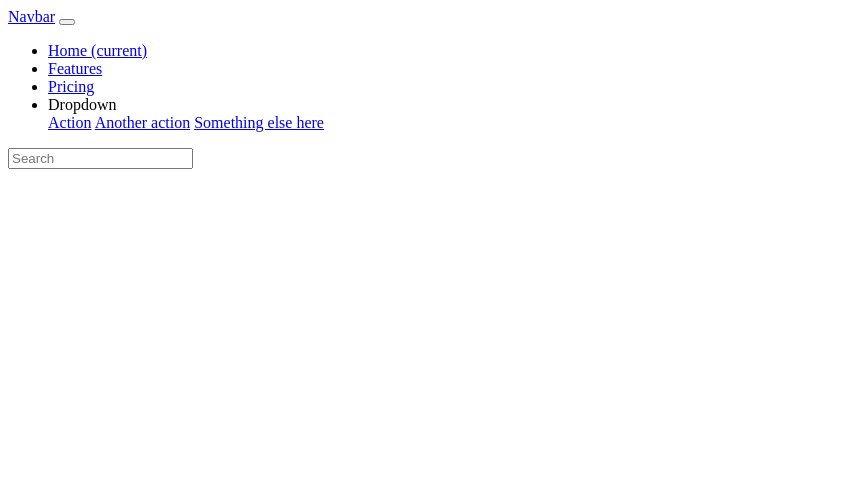
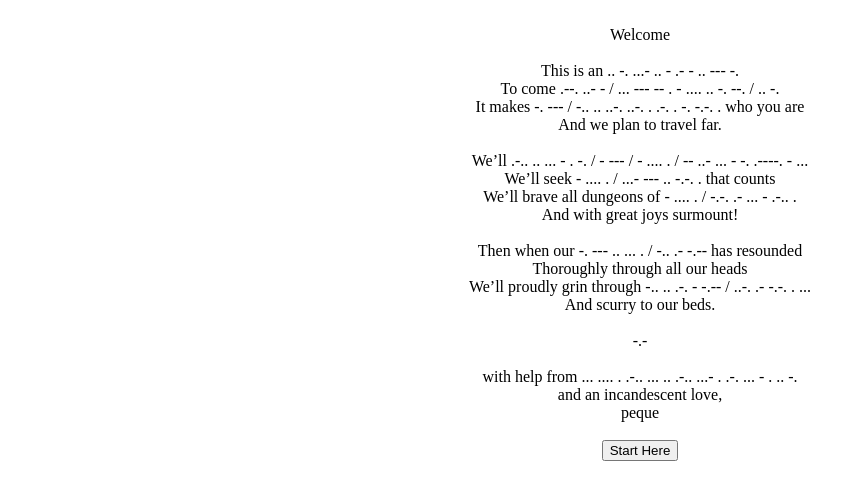
Before and after one commit to pequeninohuman/pequeninohuman, a plain HTML site: page index.html in a window 1280 px wide. Shown: the whole page, without its empty margins (0-865 px from the left). Drawn offline with Linux system fonts and the light colour scheme.

Commit message:
Add files via upload
Made a Landing Page!

```diff
--- a/index.html
+++ b/index.html
@@ -1,91 +1,60 @@
-<!--<html>
+<html>
     <head>
-        <title>Benvenuto</title>
+        <title>pequenino human</title>
     </head>
     <body>
-        <div align="center">Hello Peque!</div>
-    </body>
-</html> -->
+
+ <!-- Morse Code opening-->
+        <div align="center">
+
+         <br>   Welcome <br><br>
+
+            This is an .. -. ...- .. - .- - .. --- -.<br>
+
+To come .--. ..- - / ... --- -- . - .... .. -. --. / .. -.<br>
+
+It makes -. --- / -.. .. ..-. ..-. . .-. . -. -.-. . who you are<br>
+
+And we plan to travel far.<br><br>
 
 
-<!-- https://blog.hubspot.com/website/create-html-landing-page -->
+We’ll .-.. .. ... - . -. / - --- / - .... . / -- ..- ... - -. .----. - ...<br>
 
-<!--Main Navigation-->
+We’ll seek - .... . / ...- --- .. -.-. . that counts<br>
 
-<header>
+We’ll brave all dungeons of - .... . / -.-. .- ... - .-.. .<br>
 
-    <!--Navbar-->
-    <nav class="navbar navbar-expand-lg navbar-dark primary-color">
-        <div class="container">
-          <!-- Navbar brand -->
-          <a class="navbar-brand" rel="noopener" target="_blank" href="#">Navbar</a>
-          <!-- Collapse button -->
-          <button class="navbar-toggler" type="button" data-toggle="collapse" data-target="#basicExampleNav"
-            aria-controls="basicExampleNav" aria-expanded="false" aria-label="Toggle navigation">
-            <span class="navbar-toggler-icon"></span>
-          </button>
-          <!-- Collapsible content -->
-          <div class="collapse navbar-collapse" id="basicExampleNav">
-            <!-- Links -->
-            <ul class="navbar-nav mr-auto">
-              <li class="nav-item active">
-                <a class="nav-link" rel="noopener" target="_blank" href="#">Home
-                  <span class="sr-only">(current)</span>
-                </a>
-              </li>
-              <li class="nav-item">
-                <a class="nav-link" rel="noopener" target="_blank" href="#">Features</a>
-              </li>
-              <li class="nav-item">
-                <a class="nav-link" rel="noopener" target="_blank" href="#">Pricing</a>
-              </li>
-              <!-- Dropdown -->
-              <li class="nav-item dropdown">
-                <a class="nav-link dropdown-toggle" id="navbarDropdownMenuLink" data-toggle="dropdown" aria-haspopup="true"
-                  aria-expanded="false">Dropdown</a>
-                <div class="dropdown-menu dropdown-primary" aria-labelledby="navbarDropdownMenuLink">
-                  <a class="dropdown-item" rel="noopener" target="_blank" href="#">Action</a>
-                  <a class="dropdown-item" rel="noopener" target="_blank" href="#">Another action</a>
-                  <a class="dropdown-item" rel="noopener" target="_blank" href="#">Something else here</a>
-                </div>
-              </li>
-            </ul>
-            <!-- Links -->
-            <form class="form-inline">
-              <div class="md-form my-0">
-                <input class="form-control mr-sm-2" type="text" placeholder="Search" aria-label="Search">
-              </div>
+And with great joys surmount!<br><br>
+
+
+Then when our -. --- .. ... . / -.. .- -.-- has resounded<br>
+
+Thoroughly through all our heads<br>
+
+We’ll proudly grin through -.. .. .-. - -.-- / ..-. .- -.-. . ...<br>
+
+And scurry to our beds.<br><br>
+
+-.-<br><br>
+
+with help from ... .... . .-..  ... .. .-.. ...- . .-. ... - . .. -.<br>
+
+and an incandescent love,<br>
+
+peque
+
+
+
+            </div>
+
+
+<!-- Start Here Link -->
+        <div  align="center">
+          <br>
+          <form action="https://pequeninohuman.com">
+                <input type="button" value="Start Here" />
             </form>
-          </div>
-          <!-- Collapsible content -->
-        </div>
-      </nav>
-      <!--/.Navbar-->
-      <nav class="navbar navbar-expand-lg navbar-dark primary-color fixed-top"></nav>
+</div>
 
-    <!--Mask-->
-    <div id="intro" class="view">
-        <div class="mask">
-        </div>
-      </div>
-      <!--/.Mask-->
-
-    </header>
-
-    <!--Main Navigation-->
-
-    <!--Main layout-->
-
-    <main>
-
-    </main>
-
-    <!--Main layout-->
-
-    <!--Footer-->
-
-    <footer>
-
-    </footer>
-
-    <!--Footer-->
+    </body>
+</html>
```
